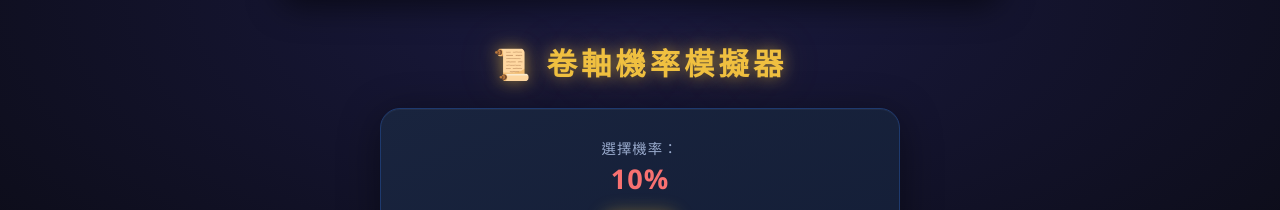
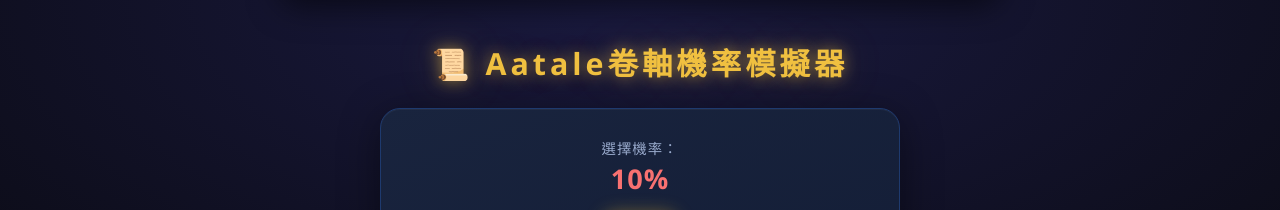
Before and after one commit to kawalu/artale-scroll-simulator, a plain HTML site: page index.html in a window 1280 px wide. Shown: the top 210 px of the page. Drawn offline with Linux system fonts and the light colour scheme.

Commit message:
更新標題以包含完整名稱「Aatale卷軸機率模擬器」

```diff
--- a/index.html
+++ b/index.html
@@ -15,7 +15,7 @@
 
 <body>
 
-  <h1>📜 卷軸機率模擬器</h1>
+  <h1>📜 Aatale卷軸機率模擬器</h1>
 
   <!-- 選擇面板 -->
   <div class="panel">
```
